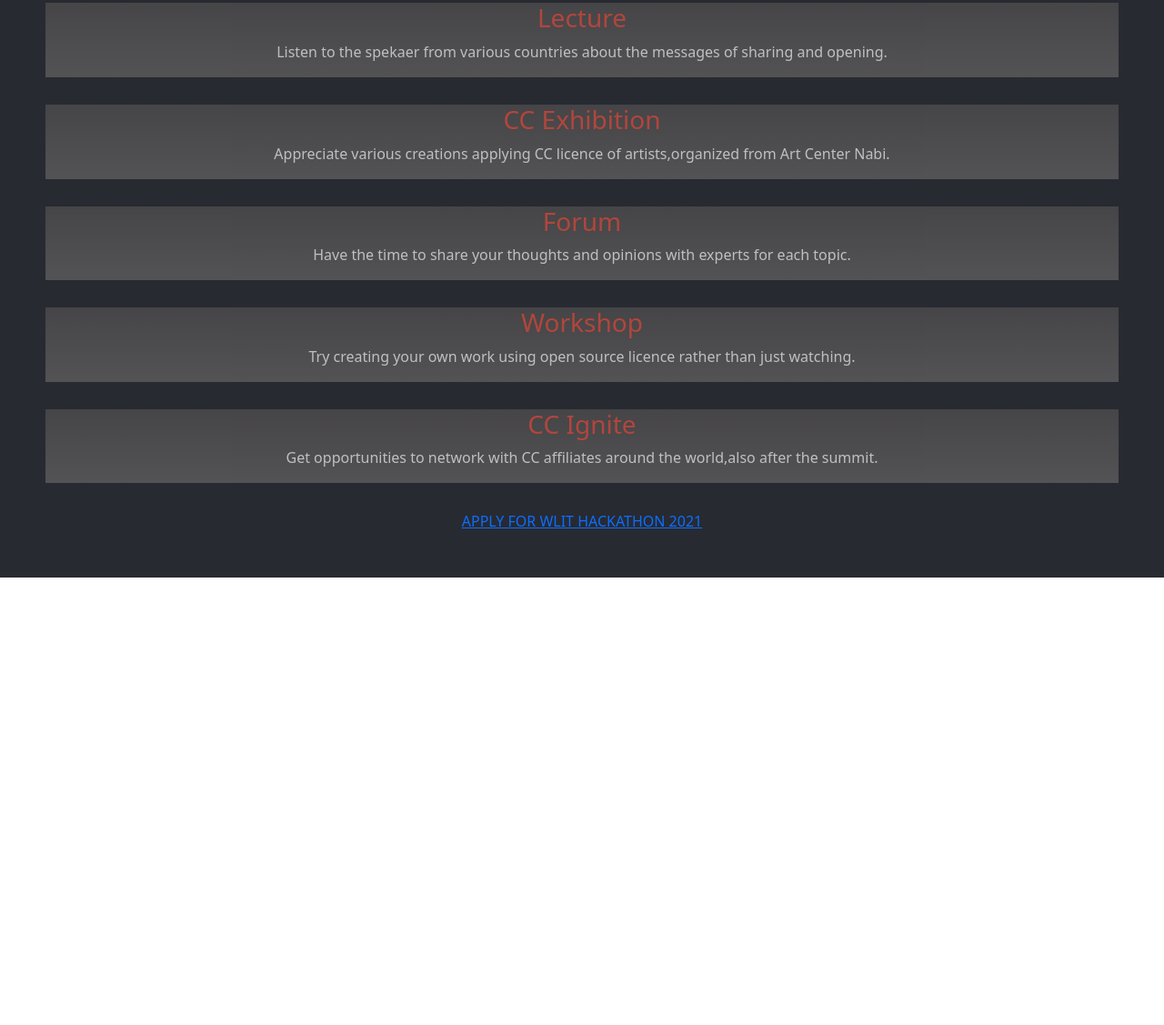
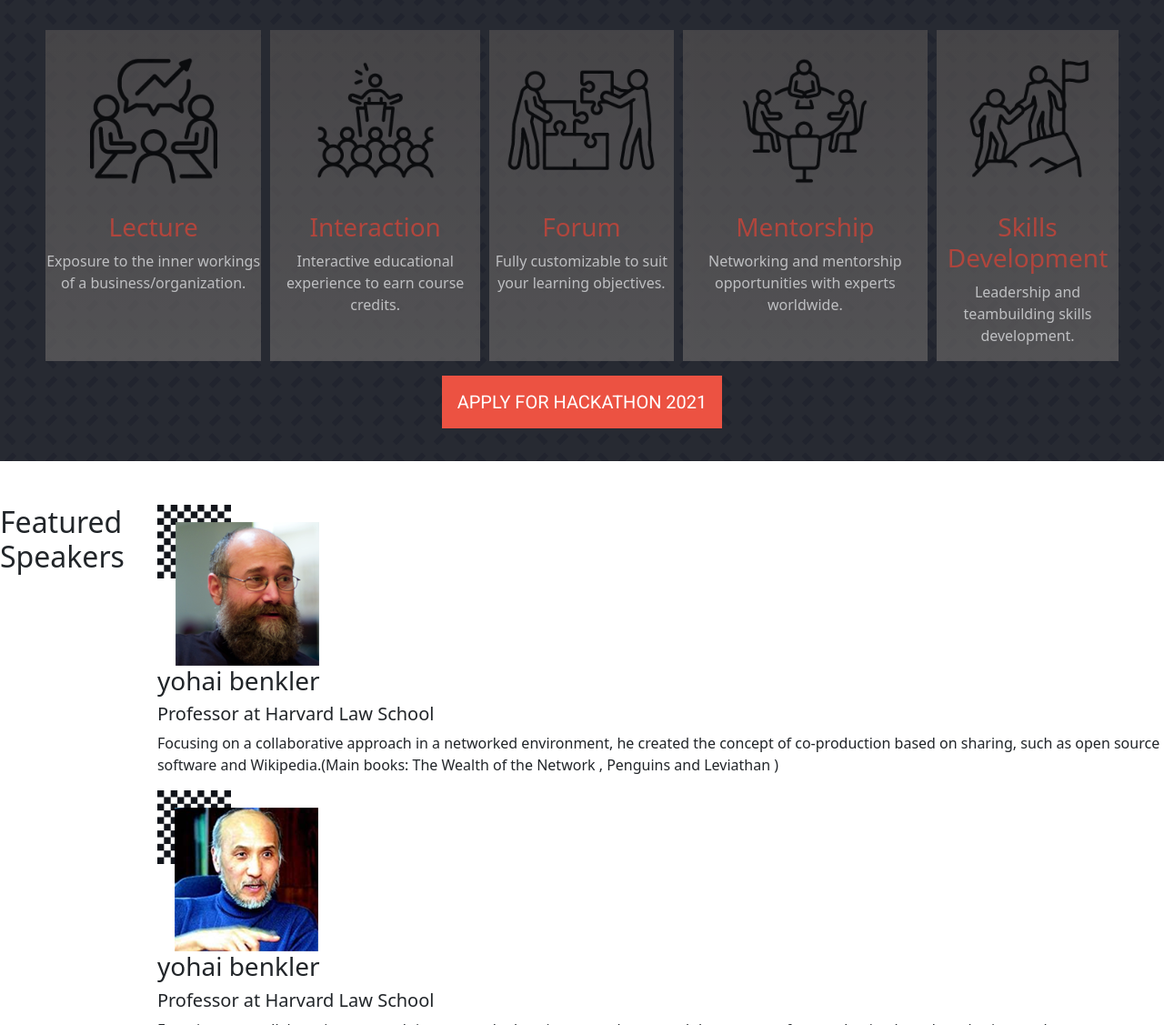
Before and after one commit to basnetlaxmi/first-capstone-project, a website: page index.html in a window 1280 px wide. Shown: the part 1072-2199 px from the top of the page at 91% size. Before the commit the page ends 1707 px from the top, so only its background shows below. Drawn offline with nearby package versions, Linux system fonts and the light colour scheme; a web font is replaced by a local one.

Commit message:
Add feature section dynamically with feature.js

```diff
--- /dev/null
+++ b/feature.js
@@ -0,0 +1,60 @@
+const speakers = [
+  {
+    image: './images/speaker_01.png',
+    alt: 'Speaker-1',
+    name: 'yohai benkler',
+    designation: 'Professor at Harvard Law School',
+    biography: 'Focusing on a collaborative approach in a networked environment, he created the concept of co-production based on sharing, such as open source software and Wikipedia.'
+    + '(Main books: The Wealth of the Network , Penguins and Leviathan )',
+  },
+
+  {
+    image: './images/speaker_02.png',
+    alt: 'Speaker-2',
+    name: 'yohai benkler',
+    designation: 'Professor at Harvard Law School',
+    biography: 'Focusing on a collaborative approach in a networked environment, he created the concept of co-production based on sharing, such as open source software and Wikipedia.'
+    + '(Main books: The Wealth of the Network , Penguins and Leviathan )',
+  },
+
+  {
+    image: './images/speaker_03.png',
+    alt: 'Speaker-3',
+    name: 'yohai benkler',
+    designation: 'Professor at Harvard Law School',
+    biography: 'Focusing on a collaborative approach in a networked environment, he created the concept of co-production based on sharing, such as open source software and Wikipedia.'
+    + '(Main books: The Wealth of the Network , Penguins and Leviathan )',
+  },
+
+  {
+    image: './images/speaker_04.png',
+    alt: 'Speaker-4',
+    name: 'yohai benkler',
+    designation: 'Professor at Harvard Law School',
+    biography: 'Focusing on a collaborative approach in a networked environment, he created the concept of co-production based on sharing, such as open source software and Wikipedia.'
+    + '(Main books: The Wealth of the Network , Penguins and Leviathan )',
+  },
+
+  {
+    image: './images/speaker_05.png',
+    alt: 'Speaker-5',
+    name: 'yohai benkler',
+    designation: 'Professor at Harvard Law School',
+    biography: 'Focusing on a collaborative approach in a networked environment, he created the concept of co-production based on sharing, such as open source software and Wikipedia.'
+    + '(Main books: The Wealth of the Network , Penguins and Leviathan )',
+  },
+];
+
+const speakersContainer = document.querySelector('.speakers');
+
+function speaker(s) {
+  return `<div class="speaker">
+    <img src="${s.image}" alt="${s.alt}">
+    <h3>${s.name}</h3>
+    <h5>${s.designation}</h5>
+    <p>${s.biography}</p>
+    </div>
+ `;
+}
+
+speakersContainer.innerHTML = speakers.map((s) => speaker(s)).join('');
--- a/index.html
+++ b/index.html
@@ -22,11 +22,13 @@
                         <div class="col-sm-12" id="top-bar">
                             <div class="container nav-top">
                                 <nav class="navbar d-flex justify-content-end">
+                                    <div class="content">
                                         <a href="#"><i class="fa fa-facebook fa-2x"></i></a>
                                         <a href="#"><i class="fa fa-twitter fa-2x"></i></a>
                                         <a href="#">English</a>
                                         <a href="#"> My page</a>
                                         <a href=""> Logout </a>
+                                    </div>
                                 </nav>
                             </div>
                         </div>
@@ -38,10 +40,12 @@
                 <nav class="navbar navbar-expand-lg navbar-light bg-light">
                     <div class="container-fluid">
                         <a href="#"><img class="icon" src="./images/hamburger.png" alt="three lines of hamburger menu "></a>
+                        <a class="close-ham-img" href="#"><img src="./images/close.png" alt="closeX"></a>
                         <div class="collapse navbar-collapse" id="navbarNavDropdown">
-                            <ul class="navbar-nav">
+
+                            <ul class="navbar-nav me-auto">
                                 <li class="nav-item">
-                                    <a class="nav-link active" aria-current="page" href="#">About</a>
+                                    <a class="nav-link active" aria-current="page" href="about.html">About</a>
                                 </li>
                                 <li class="nav-item">
                                     <a class="nav-link" href="#">Program</a>
@@ -68,7 +72,9 @@
                 <div class="cover-gradient">
                     <div class="information" d-flex flex-column>
                         <div class="header-home">
-                            <h2 class="title">
+
+                            <h2 class="title " >
+
                                 "Hello! Genius Cracker"
                             </h2>
                             <h1 class="heading1">
@@ -99,42 +105,49 @@
         <section class="second-container">
             <h2 class="about-heading">Main Program</h2>
             <div class="programs">
-                <div class="program">
+                <div class="program ">
                     <div class="cover-gradient-program">
+                        <div class="div1">
+                        <img src="./images/prg1.png">
+                        </div>
+                        <div class="div2">
                              <h3>Lecture</h3>
-                        <p>Listen to the spekaer from various countries about the messages of
-                            sharing and opening.
+                        </div>
+                        <div class="div3">
+                            <p>Exposure to the inner workings
+                                of a business/organization.
                             </p>
+                        </div>
                     </div>
 
                 </div>
                 <div class="program">
                     <div class="cover-gradient-program">
-
-                    <h3>CC Exhibition</h3>
-                    <p>Appreciate various creations applying CC licence of
-                        artists,organized from Art Center Nabi.
+                        <img src="./images/prg2.png">
+                    <h3>Interaction</h3>
+                    <p>Interactive educational experience
+                         to earn course credits.
                     </p>
                 </div>
                 </div>
 
                 <div class="program">
                     <div class="cover-gradient-program">
+                        <img src="./images/prg3.png">
                     <h3>Forum</h3>
                     <p>
-                        Have the time to share your thoughts and opinions with experts for
-                        each topic.
+                        Fully customizable to suit your learning objectives.
                     </p>
                     </div>
                 </div>
 
                 <div class="program">
                     <div class="cover-gradient-program">
+                        <img src="./images/prg4.png">
 
-                    <h3>Workshop</h3>
+                    <h3>Mentorship</h3>
                     <p>
-                        Try creating your own work using open source licence rather than
-                        just watching.
+                        Networking and mentorship opportunities with experts worldwide.
                     </p>
                     </div>
 
@@ -142,20 +155,33 @@
 
                 <div class="program">
                     <div class="cover-gradient-program">
+                        <img src="./images/prg5.png">
 
-                    <h3>CC Ignite</h3>
+                    <h3>Skills Development</h3>
                     <p>
-                        Get opportunities to network with CC affiliates around the
-                        world,also after the summit.
+                        Leadership and teambuilding skills development.
                     </p>
                     </div>
 
                 </div>
-            <a href="#">APPLY FOR WLIT HACKATHON 2021</a>
+
 
             </div>
+            <a href="#">APPLY FOR HACKATHON 2021</a>
+        </section>
+
+            <section class="speaker-section d-flex justify-content-center mt-5">
+                <div class="speaker-title">
+                    <h2>Featured Speakers</h2>
+                </div>
+                <div class="speakers">
+
+                 </div>
+            </section>
 
         </section>
+
     </main>
+    <script src="feature.js"></script>
 </body>
 </html>
--- a/style.css
+++ b/style.css
@@ -25,7 +25,8 @@
 }
 
 .first-container .information {
-  font-family: 'Roboto', sans-serif;
+  font-family: 'cocogoose', sans-serif;
+  src: url(./fonts/cocogoose-pro.semilight.ttf);
   position: absolute;
   z-index: 2;
   justify-content: center;
@@ -47,18 +48,25 @@
 }
 
 .second-container {
-  /* background-image: url('./images/bgforabout.jpg');
-  background-repeat: no-repeat;
-  background-size: cover; */
-  background-color: #272a31;
+  background-image: url('./images/pattern_bg.png');
+  background-repeat: repeat;
+
+  /* background-size: cover;  */
+  background-color: rgb(39, 42, 50);
   color: white;
   text-align: center;
   padding: 50px;
+  margin-top: 30px;
 }
 
 .second-container .programs {
-  display: grid;
-  grid-gap: 30px;
+  display: flex;
+  flex-direction: column;
+  margin-bottom: 30px;
+}
+
+.second-container .programs .program img {
+  width: 200px;
 }
 
 .second-container .about-heading {
@@ -76,6 +84,17 @@
   color: #ec5242;
 }
 
+.second-container a {
+  background: #ec5242;
+  padding: 17px;
+  margin: 50px;
+  text-decoration: none;
+  font-family: 'Roboto';
+  font-size: 20px;
+  color: white;
+  width: 300px;
+}
+
 .cover-gradient-program {
   width: 100%;
   height: 100%;
@@ -90,6 +109,10 @@
   opacity: 0.7;
 }
 
+.container-fluid .close-ham-img {
+  display: none;
+}
+
 @media screen and (min-width: 968px) {
   .up-header {
     display: flex;
@@ -99,4 +122,13 @@
   .container-fluid .icon {
     display: none;
   }
+
+  .second-container .programs {
+    flex-direction: row;
+    column-gap: 10px;
+  }
+
+  .container-fluid .close-ham-img {
+    display: none;
+  }
 }
```
Also changed, not shown: about.html (added), fonts/cocogoose-pro.semilight.ttf (added), images/close.png (added), images/pattern_bg.png (added), images/prg1.png (added), images/prg2.png (added), images/prg3.png (added), images/prg4.png (added), images/prg5.png (added), images/speaker_01.png (added), images/speaker_02.png (added), images/speaker_03.png (added), images/speaker_04.png (added), images/speaker_05.png (added), 1 more files. Lines whose indentation alone changed are shown as unchanged.
